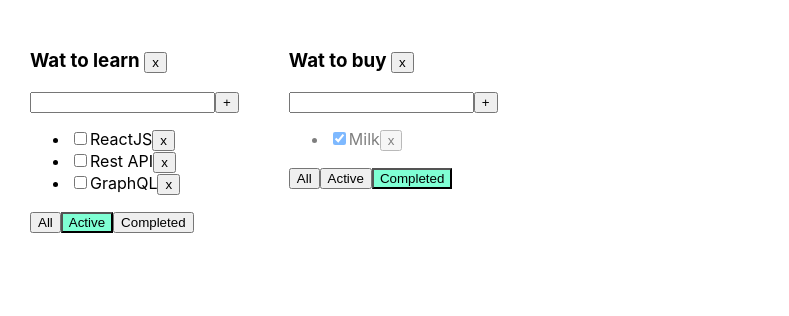
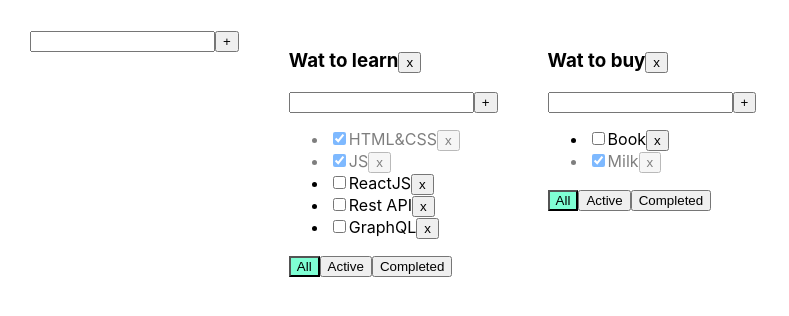
Before and after one commit to yasnoprosto/TodolistWithD, a React (Create React App) app: page / in a window 1280 px wide. Shown: the top 316 px of the page, without its empty margins (0-789 px from the left). Built offline with nearby package versions, Linux system fonts and the light colour scheme.

Commit message:
Finished lesson 6

```diff
--- /dev/null
+++ b/src/AddItemForm.tsx
@@ -0,0 +1,38 @@
+import React, {ChangeEvent, KeyboardEvent, useState} from 'react';
+
+type AddItemFormPropsType = {
+    addItem: (title: string) => void
+}
+export const AddItemForm = (props: AddItemFormPropsType) => {
+    let [title, setTitle] = useState('');
+    let [error, setError] = useState<string | null>(null);
+
+    const onChangeHandler = (e: ChangeEvent<HTMLInputElement>) => {
+        setTitle(e.currentTarget.value);
+    };
+
+    const onKeyPressHandler = (e: KeyboardEvent<HTMLInputElement>) => {
+        setError(null);
+        if (e.charCode === 13) {
+            addTask();
+        }
+    };
+    const addTask = () => {
+        if (title.trim() !== '') {
+            props.addItem(title.trim());
+            setTitle('');
+        } else {
+            setError('Title is required');
+        }
+    };
+
+    return (<div>
+        <input value={title}
+               onChange={onChangeHandler}
+               onKeyPress={onKeyPressHandler}
+               className={error ? 'error' : ''}
+        />
+        <button onClick={addTask}>+</button>
+        {error && <div className="error-message">{error}</div>}
+    </div>);
+};
--- a/src/App.tsx
+++ b/src/App.tsx
@@ -1,7 +1,8 @@
 import React, {useState} from 'react';
 import './App.css';
-import {Todolist} from './Todolist';
+import {TaskType, Todolist} from './Todolist';
 import {v1} from 'uuid';
+import {AddItemForm} from './AddItemForm';
 
 export type FilterValuesType = 'all' | 'active' | 'completed';
 
@@ -11,13 +12,17 @@ export type TodolistType = {
     filter: FilterValuesType
 }
 
+type TasksStateType = {
+    [key: string]: Array<TaskType>
+}
+
 function App() {
 
 
     function removeTask(id: string, todoId: string) {
         let tasks = tasksObj[todoId];
         let filteredTasks = tasks.filter(t => t.id != id);
-        tasksObj[todoId]=filteredTasks
+        tasksObj[todoId] = filteredTasks;
         setTasksObj({...tasksObj});
     }
 
@@ -25,7 +30,7 @@ function App() {
         let tasks = tasksObj[todoId];
         let task = {id: v1(), title: title, isDone: false};
         let newTasks = [task, ...tasks];
-        tasksObj[todoId]=newTasks
+        tasksObj[todoId] = newTasks;
         setTasksObj({...tasksObj});
     }
 
@@ -47,15 +52,23 @@ function App() {
         }
     }
 
+    function changeTitleTodolist(title: string, todolistId: string) {
+        let todolist = todolists.find(el => el.id === todolistId);
+        if (todolist) {
+            todolist.title = title;
+            setTodolists([...todolists]);
+        }
+    }
+
     let todolistId1 = v1();
     let todolistId2 = v1();
 
     let [todolists, setTodolists] = useState<TodolistType[]>([
-        {id: todolistId1, title: 'Wat to learn', filter: 'active'},
-        {id: todolistId2, title: 'Wat to buy', filter: 'completed'}
+        {id: todolistId1, title: 'Wat to learn', filter: 'all'},
+        {id: todolistId2, title: 'Wat to buy', filter: 'all'}
     ]);
 
-    let [tasksObj, setTasksObj] = useState({
+    let [tasksObj, setTasksObj] = useState<TasksStateType>({
         [todolistId1]: [
             {id: v1(), title: 'HTML&CSS', isDone: true},
             {id: v1(), title: 'JS', isDone: true},
@@ -68,14 +81,33 @@ function App() {
             {id: v1(), title: 'Milk', isDone: true}
         ]
     });
-let removeTodolist=(todoId:string)=>{
-    let filteredTodolist=todolists.filter(tl=>tl.id!==todoId)
-    setTodolists(filteredTodolist)
-    delete tasksObj[todoId]
-    setTasksObj({...tasksObj})
-}
+    let removeTodolist = (todoId: string) => {
+        let filteredTodolist = todolists.filter(tl => tl.id !== todoId);
+        setTodolists(filteredTodolist);
+        delete tasksObj[todoId];
+        setTasksObj({...tasksObj});
+    };
+    const addTodolist = (title: string) => {
+        let newTodolist: TodolistType = {
+            id: v1(),
+            title: title,
+            filter: 'all'
+        };
+        setTodolists([newTodolist, ...todolists]);
+        setTasksObj({...tasksObj, [newTodolist.id]: []});
+    };
+    const changeTaskTitle = (taskId: string, newValue: string, todolistId: string) => {
+        let tasks = tasksObj[todolistId];
+        let task = tasks.find(t => t.id === taskId);
+        if (task) {
+            task.title = newValue;
+            setTasksObj({...tasksObj});
+
+        }
+    };
     return (
         <div className="App">
+            <AddItemForm addItem={addTodolist}/>
             {todolists.map(el => {
                     let tasksForTodolist = tasksObj[el.id];
 
@@ -95,6 +127,8 @@ let removeTodolist=(todoId:string)=>{
                                       changeTaskStatus={changeStatus}
                                       filter={el.filter}
                                       removeTodolist={removeTodolist}
+                                      changeTaskTitle={changeTaskTitle}
+                                      changeTitleTodolist={changeTitleTodolist}
                     />);
                 }
             )}
--- /dev/null
+++ b/src/EditableSpan.tsx
@@ -0,0 +1,25 @@
+import React, {ChangeEvent, useState} from 'react';
+
+type EditableSpanPropsType = {
+    title: string
+    onChange:(newValue:string)=>void
+}
+export const EditableSpan = (props: EditableSpanPropsType) => {
+
+    let [editMode, setEditMode] = useState<boolean>(false);
+    let [title, setTitle]=useState("")
+
+    const activateEditeMode = () => {
+        setEditMode(true);
+        setTitle(props.title)
+    };
+    const activateViewMode = () => {
+        setEditMode(false);
+        props.onChange(title)
+    };
+const onChangeHandler=(e:ChangeEvent<HTMLInputElement>)=>setTitle(e.currentTarget.value)
+    return (editMode ?
+            <input  value={title} onBlur={activateViewMode} onChange={onChangeHandler} autoFocus/>
+            : <span onDoubleClick={activateEditeMode}>{props.title}</span>
+    );
+};
--- a/src/Todolist.tsx
+++ b/src/Todolist.tsx
@@ -1,92 +1,80 @@
-import React, {ChangeEvent, KeyboardEvent, useState} from 'react';
+import React, {ChangeEvent} from 'react';
 import {FilterValuesType} from './App';
+import {AddItemForm} from './AddItemForm';
+import {EditableSpan} from './EditableSpan';
 
-type TaskType = {
+export type TaskType = {
     id: string
     title: string
     isDone: boolean
 }
 
 type PropsType = {
-    idTodo:string
+    idTodo: string
     title: string
     tasks: Array<TaskType>
-    removeTask: (taskId: string, todoId:string) => void
-    changeFilter: (value: FilterValuesType,todolistId:string) => void
+    removeTask: (taskId: string, todoId: string) => void
+    changeFilter: (value: FilterValuesType, todolistId: string) => void
     addTask: (title: string, todolistId: string) => void
     changeTaskStatus: (taskId: string, isDone: boolean, todolistId: string) => void
+    changeTaskTitle: (taskId: string, newValue:string, todolistId: string) => void
     filter: FilterValuesType
-    removeTodolist:(id:string)=>void
+    removeTodolist: (id: string) => void
+    changeTitleTodolist:(title: string, todolistId: string)=>void
+
 }
 
 export function Todolist(props: PropsType) {
 
-    let [title, setTitle] = useState("")
-    let [error, setError] = useState<string | null>(null)
-
-    const addTask = () => {
-        if (title.trim() !== "") {
-            props.addTask(title.trim(),props.idTodo);
-            setTitle("");
-        } else {
-            setError("Title is required");
-        }
+    const onAllClickHandler = () => props.changeFilter('all', props.idTodo);
+    const onActiveClickHandler = () => props.changeFilter('active', props.idTodo);
+    const onCompletedClickHandler = () => props.changeFilter('completed', props.idTodo);
+    const onClickRemoveTodo = () => {
+        props.removeTodolist(props.idTodo);
+    };
+    const addTask = (title: string) => {
+        props.addTask(title, props.idTodo);
+    };
+    const changeTitleTodolistHandler=(newTitle:string)=>{
+        props.changeTitleTodolist(newTitle,props.idTodo)
     }
 
-    const onChangeHandler = (e: ChangeEvent<HTMLInputElement>) => {
-        setTitle(e.currentTarget.value)
-    }
-
-    const onKeyPressHandler = (e: KeyboardEvent<HTMLInputElement>) => {
-        setError(null);
-        if (e.charCode === 13) {
-            addTask();
-        }
-    }
-
-    const onAllClickHandler = () => props.changeFilter("all", props.idTodo);
-    const onActiveClickHandler = () => props.changeFilter("active", props.idTodo);
-    const onCompletedClickHandler = () => props.changeFilter("completed", props.idTodo);
-const onClickRemoveTodo=()=>{
-    props.removeTodolist(props.idTodo)
-}
-
     return <div>
-        <h3>{props.title} <button onClick={onClickRemoveTodo}>x</button></h3>
-        <div>
-            <input value={title}
-                   onChange={onChangeHandler}
-                   onKeyPress={onKeyPressHandler}
-                   className={error ? "error" : ""}
-            />
-            <button onClick={addTask}>+</button>
-            {error && <div className="error-message">{error}</div>}
-        </div>
+        <h3><EditableSpan title={props.title} onChange={changeTitleTodolistHandler}/>
+            <button onClick={onClickRemoveTodo}>x</button>
+        </h3>
+        <AddItemForm addItem={addTask}/>
         <ul>
             {
                 props.tasks.map(t => {
-                    const onClickHandler = () => props.removeTask(t.id,props.idTodo)
-                    const onChangeHandler = (e: ChangeEvent<HTMLInputElement>) => {
-                        props.changeTaskStatus(t.id, e.currentTarget.checked,props.idTodo);
+                    const onClickHandler = () => props.removeTask(t.id, props.idTodo);
+                    const onChangeStatusHandler = (e: ChangeEvent<HTMLInputElement>) => {
+                        props.changeTaskStatus(t.id, e.currentTarget.checked, props.idTodo);
                     }
+                    ;const onChangeTitleHandler = (newValue:string) => {
+                       props.changeTaskTitle(t.id, newValue, props.idTodo);
+                    };
 
-                    return <li key={t.id} className={t.isDone ? "is-done" : ""}>
+                    return <li key={t.id} className={t.isDone ? 'is-done' : ''}>
                         <input type="checkbox"
-                               onChange={onChangeHandler}
+                               onChange={onChangeStatusHandler}
                                checked={t.isDone}/>
-                        <span>{t.title}</span>
+                        <EditableSpan title={t.title} onChange={onChangeTitleHandler}/>
                         <button onClick={onClickHandler}>x</button>
-                    </li>
+                    </li>;
                 })
             }
         </ul>
         <div>
-            <button className={props.filter === 'all' ? "active-filter" : ""}
-                    onClick={onAllClickHandler}>All</button>
-            <button className={props.filter === 'active' ? "active-filter" : ""}
-                    onClick={onActiveClickHandler}>Active</button>
-            <button className={props.filter === 'completed' ? "active-filter" : ""}
-                    onClick={onCompletedClickHandler}>Completed</button>
+            <button className={props.filter === 'all' ? 'active-filter' : ''}
+                    onClick={onAllClickHandler}>All
+            </button>
+            <button className={props.filter === 'active' ? 'active-filter' : ''}
+                    onClick={onActiveClickHandler}>Active
+            </button>
+            <button className={props.filter === 'completed' ? 'active-filter' : ''}
+                    onClick={onCompletedClickHandler}>Completed
+            </button>
         </div>
-    </div>
+    </div>;
 }
```
